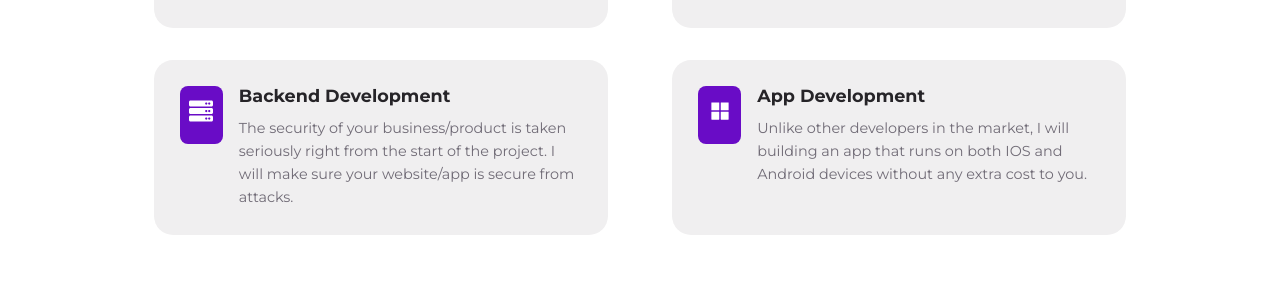
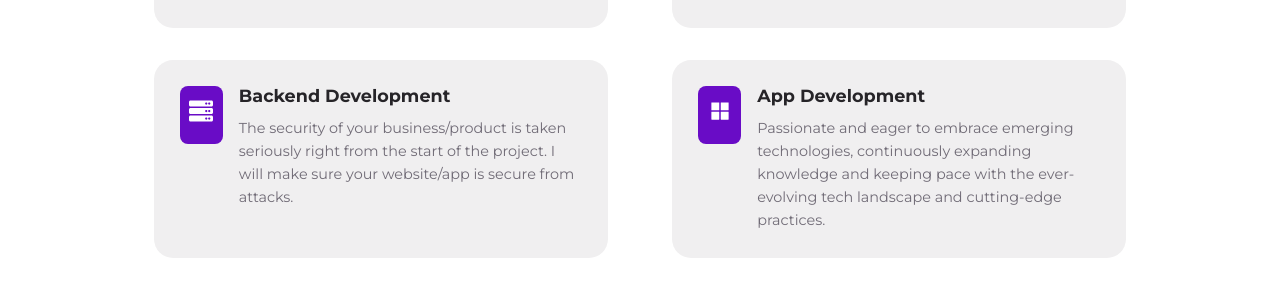
Before and after one commit to Gatewayss/gage-gateway, a React (Create React App) app: page / in a window 1280 px wide. Shown: the part 2385-2667 px from the top of the page. Built offline with nearby package versions, Linux system fonts and the light colour scheme.

Commit message:
Change skill paragraph

```diff
--- a/src/sections/skills/data.js
+++ b/src/sections/skills/data.js
@@ -15,7 +15,7 @@ const data = [
         id: 3, icon: <FaServer/>, title: 'Backend Development', desc: "The security of your business/product is taken seriously right from the start of the project. I will make sure your website/app is secure from attacks."
     },
     {
-        id: 4, icon: <AiFillAppstore/>, title: 'App Development', desc: 'Unlike other developers in the market, I will building an app that runs on both IOS and Android devices without any extra cost to you.'
+        id: 4, icon: <AiFillAppstore/>, title: 'App Development', desc: 'Passionate and eager to embrace emerging technologies, continuously expanding knowledge and keeping pace with the ever-evolving tech landscape and cutting-edge practices.'
     }
 ]
 
```
